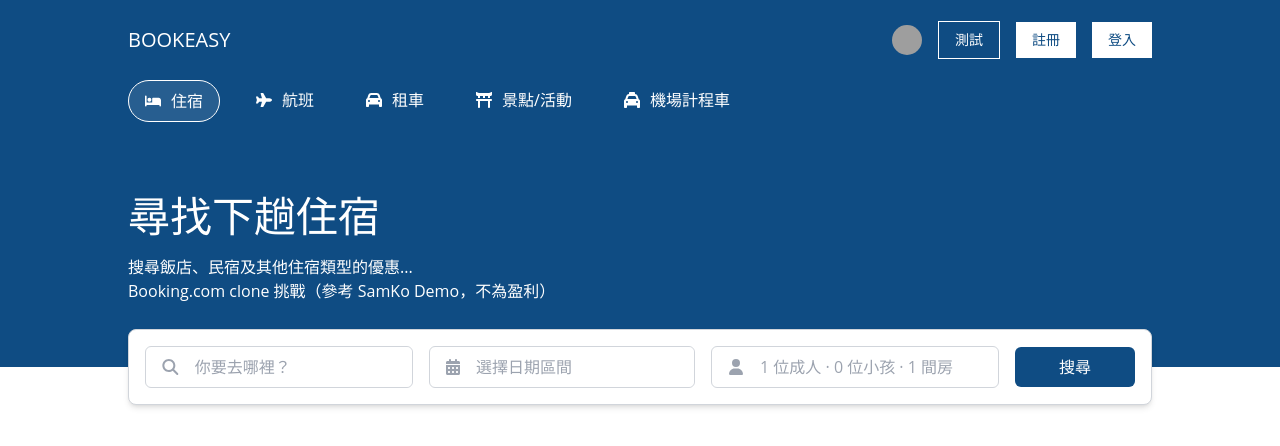
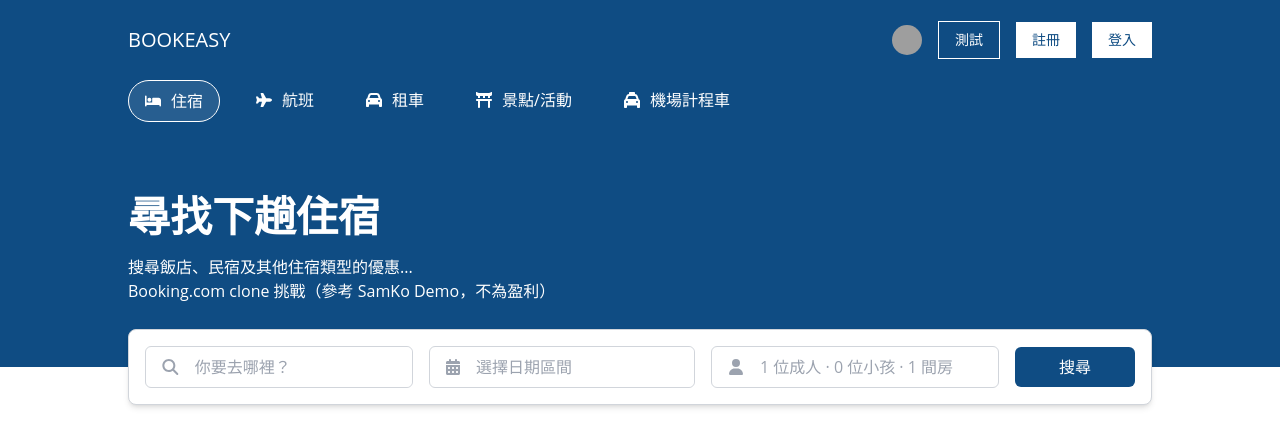
Before and after one commit to ismeleft/cloneBookEasy, a Next.js app: page / in a window 1280 px wide. Shown: the top 446 px of the page. Built offline with nearby package versions, Linux system fonts and the light colour scheme; grey boxes are pictures that could not be loaded.

Commit message:
style: 更新 globals.css，為 h1-h3 標題增加 font-bold 樣式

```diff
--- a/src/app/globals.css
+++ b/src/app/globals.css
@@ -9,32 +9,32 @@
 }
 
 h1 {
-  @apply text-h1;
+  @apply text-h1 font-bold;
 }
 
 @screen lg {
   h1 {
-    @apply text-h1_lg;
+    @apply text-h1_lg font-bold;
   }
 }
 
 h2 {
-  @apply text-h2;
+  @apply text-h2 font-bold;
 }
 
 @screen lg {
   h2 {
-    @apply text-h2_lg;
+    @apply text-h2_lg font-bold;
   }
 }
 
 h3 {
-  @apply text-h3;
+  @apply text-h3 font-bold;
 }
 
 @screen lg {
   h3 {
-    @apply text-h3_lg;
+    @apply text-h3_lg font-bold;
   }
 }
 
```
